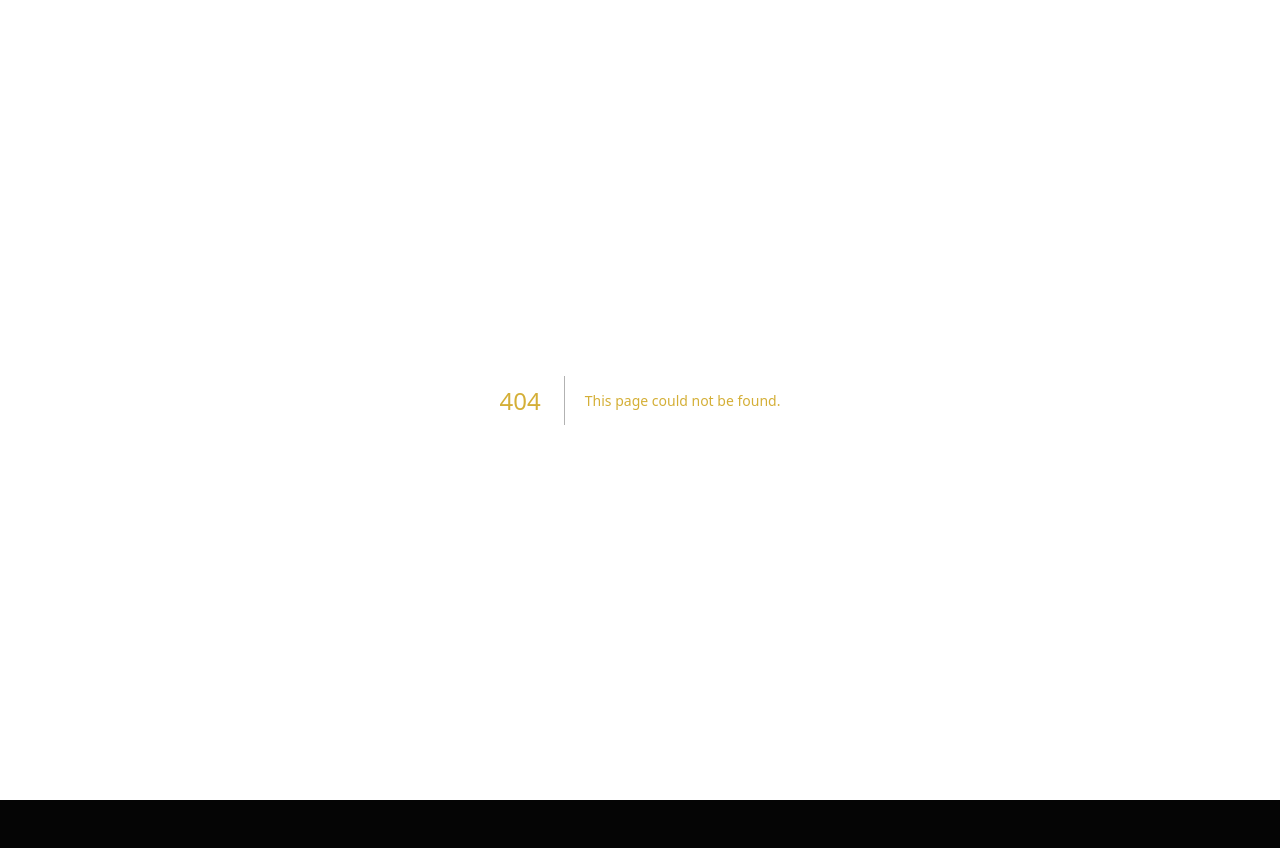
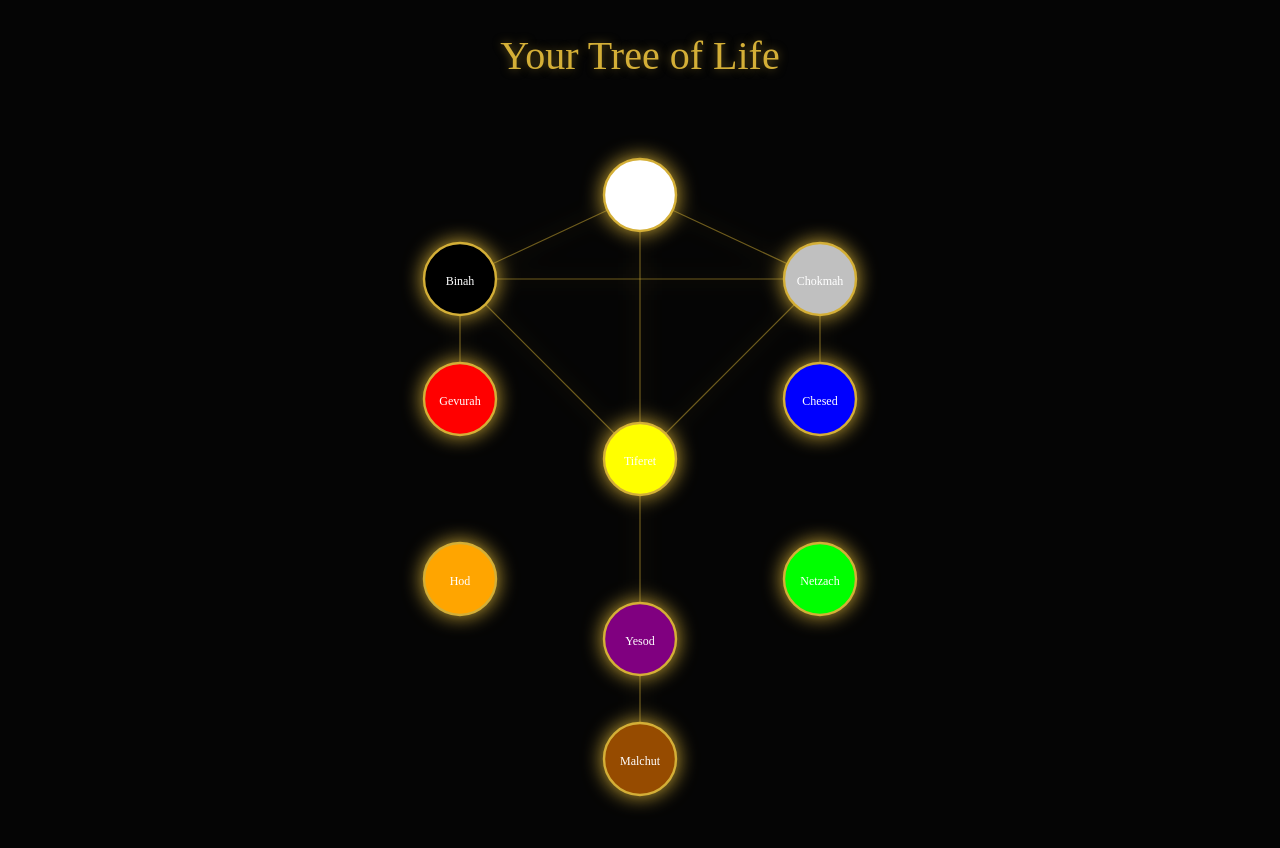
Before and after one commit to JesusGalindez/kabbalah-portal, a Next.js app: page /dashboard in a window 1280 px wide. Before the commit this address had no page. Shown: the top 848 px of the page. Before the commit the page ends 800 px from the top, so only its background shows below. Built offline with nearby package versions, Linux system fonts and the light colour scheme.

Commit message:
Phase 3: Tree Dashboard

```diff
--- /dev/null
+++ b/src/app/dashboard/page.module.css
@@ -0,0 +1,17 @@
+.container {
+    min-height: 100vh;
+    width: 100vw;
+    background: var(--color-obsidian);
+    color: var(--color-gold);
+    display: flex;
+    flex-direction: column;
+    align-items: center;
+    padding-top: 2rem;
+}
+
+.title {
+    font-family: var(--font-serif);
+    font-size: 2.5rem;
+    margin-bottom: 1rem;
+    text-shadow: 0 0 10px rgba(212, 175, 55, 0.5);
+}
--- /dev/null
+++ b/src/app/dashboard/page.tsx
@@ -0,0 +1,11 @@
+import TreeOfLife from '@/components/TreeOfLife';
+import styles from './page.module.css';
+
+export default function DashboardPage() {
+    return (
+        <main className={styles.container}>
+            <h1 className={styles.title}>Your Tree of Life</h1>
+            <TreeOfLife />
+        </main>
+    );
+}
--- a/src/components/CeremonialForm.tsx
+++ b/src/components/CeremonialForm.tsx
@@ -2,6 +2,7 @@
 
 import { useState } from 'react';
 import { motion, AnimatePresence } from 'framer-motion';
+import Link from 'next/link';
 import { getHebrewDate, HebrewDateInfo } from '@/lib/kabbalah/date-converter';
 import { getTikkun, TikkunInfo } from '@/lib/kabbalah/tikkun';
 import styles from './CeremonialForm.module.css';
@@ -102,7 +103,9 @@ export default function CeremonialForm() {
                                 {/* <p>Correction: {results.tikkun.correction}</p> */}
                             </div>
                         )}
-                        <button className={styles.nextButton} style={{ marginTop: '2rem' }} onClick={() => alert("Dashboard coming soon...")}>Enter the Tree</button>
+                        <Link href="/dashboard" className={styles.nextButton} style={{ marginTop: '2rem', textDecoration: 'none', display: 'inline-block' }}>
+                            Enter the Tree
+                        </Link>
                     </motion.div>
                 )}
             </AnimatePresence>
--- /dev/null
+++ b/src/components/TreeOfLife.module.css
@@ -0,0 +1,17 @@
+.container {
+    display: flex;
+    justify-content: center;
+    align-items: center;
+    width: 100%;
+    height: 100vh;
+}
+
+.svg {
+    max-width: 100%;
+    max-height: 90vh;
+    filter: drop-shadow(0 0 10px var(--color-gold));
+}
+
+.sefira {
+    cursor: pointer;
+}
--- /dev/null
+++ b/src/components/TreeOfLife.tsx
@@ -0,0 +1,89 @@
+'use client';
+
+import { motion } from 'framer-motion';
+import styles from './TreeOfLife.module.css';
+
+interface SefiraProps {
+    cx: number;
+    cy: number;
+    r: number;
+    color: string;
+    name: string;
+    onClick: (name: string) => void;
+}
+
+const Sefira = ({ cx, cy, r, color, name, onClick }: SefiraProps) => (
+    <motion.g
+        whileHover={{ scale: 1.1 }}
+        whileTap={{ scale: 0.95 }}
+        onClick={() => onClick(name)}
+        className={styles.sefira}
+    >
+        <circle cx={cx} cy={cy} r={r} fill={color} stroke="var(--color-gold)" strokeWidth="2" />
+        <text x={cx} y={cy + 5} textAnchor="middle" fill="white" fontSize="10" fontFamily="var(--font-sans)">
+            {name}
+        </text>
+    </motion.g>
+);
+
+const Path = ({ d }: { d: string }) => (
+    <path d={d} stroke="var(--color-gold)" strokeWidth="1" opacity="0.5" fill="none" />
+);
+
+export default function TreeOfLife() {
+    const handleSefiraClick = (name: string) => {
+        alert(`You selected ${name}. Energy details coming soon.`);
+    };
+
+    // Coordinates for 10 Sefirot (simplified vertical layout)
+    // Keter (top), Malchut (bottom)
+    const sefirot = [
+        { name: 'Keter', cx: 200, cy: 50, color: '#FFFFFF' },
+        { name: 'Chokmah', cx: 350, cy: 120, color: '#C0C0C0' },
+        { name: 'Binah', cx: 50, cy: 120, color: '#000000' },
+        { name: 'Chesed', cx: 350, cy: 220, color: '#0000FF' },
+        { name: 'Gevurah', cx: 50, cy: 220, color: '#FF0000' },
+        { name: 'Tiferet', cx: 200, cy: 270, color: '#FFFF00' },
+        { name: 'Netzach', cx: 350, cy: 370, color: '#00FF00' },
+        { name: 'Hod', cx: 50, cy: 370, color: '#FFA500' },
+        { name: 'Yesod', cx: 200, cy: 420, color: '#800080' },
+        { name: 'Malchut', cx: 200, cy: 520, color: '#964B00' },
+    ];
+
+    // Paths logic (simplified connections)
+    // Connect Keter to Chokmah, Binah
+    // Chokmah to Binah, Chesed, Tiferet
+    // etc.
+    const paths = [
+        "M 200 50 L 350 120", // Keter - Chokmah
+        "M 200 50 L 50 120",  // Keter - Binah
+        "M 350 120 L 50 120", // Chokmah - Binah
+        "M 350 120 L 350 220", // Chokmah - Chesed
+        "M 50 120 L 50 220",   // Binah - Gevurah
+        "M 350 120 L 200 270", // Chokmah - Tiferet
+        "M 50 120 L 200 270",  // Binah - Tiferet
+        // ... more paths needed for full tree, keeping simple for prototype
+        "M 200 50 L 200 270", // Keter - Tiferet (Middle Pillar)
+        "M 200 270 L 200 420", // Tiferet - Yesod
+        "M 200 420 L 200 520", // Yesod - Malchut
+    ];
+
+    return (
+        <div className={styles.container}>
+            <svg viewBox="0 0 400 600" className={styles.svg}>
+                {paths.map((d, i) => <Path key={i} d={d} />)}
+                {sefirot.map((s) => (
+                    <Sefira
+                        key={s.name}
+                        cx={s.cx}
+                        cy={s.cy}
+                        r={30}
+                        color={s.color}
+                        name={s.name}
+                        onClick={handleSefiraClick}
+                    />
+                ))}
+            </svg>
+        </div>
+    );
+}
```
